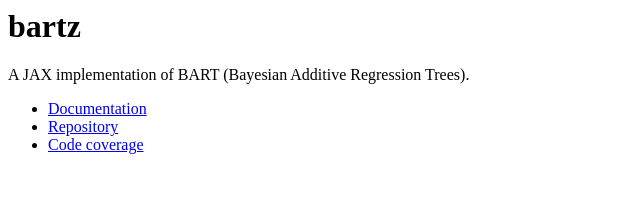
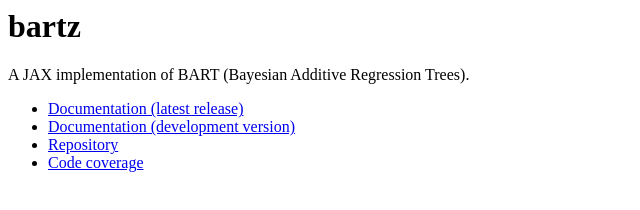
Before and after one commit to Gattocrucco/bartz, a plain HTML site: page _site/index.html in a window 1280 px wide. Shown: the whole page, without its empty margins (0-640 px from the left). Drawn offline with Linux system fonts and the light colour scheme.

Commit message:
docs: versioned documentation

```diff
--- a/_site/index.html
+++ b/_site/index.html
@@ -11,7 +11,8 @@
         <p>
             A JAX implementation of BART (Bayesian Additive Regression Trees).
             <ul>
-                <li><a href="docs/index.html">Documentation</a></li>
+                <li><a href="docs/index.html">Documentation (latest release)</a></li>
+                <li><a href="docs-dev/index.html">Documentation (development version)</a></li>
                 <li><a href="https://github.com/Gattocrucco/bartz">Repository</a></li>
                 <li><a href="coverage/index.html">Code coverage</a></li>
             </ul>
```
Also changed, not shown: docs/_static/custom.css (+15 -10 lines), 6 other files.
